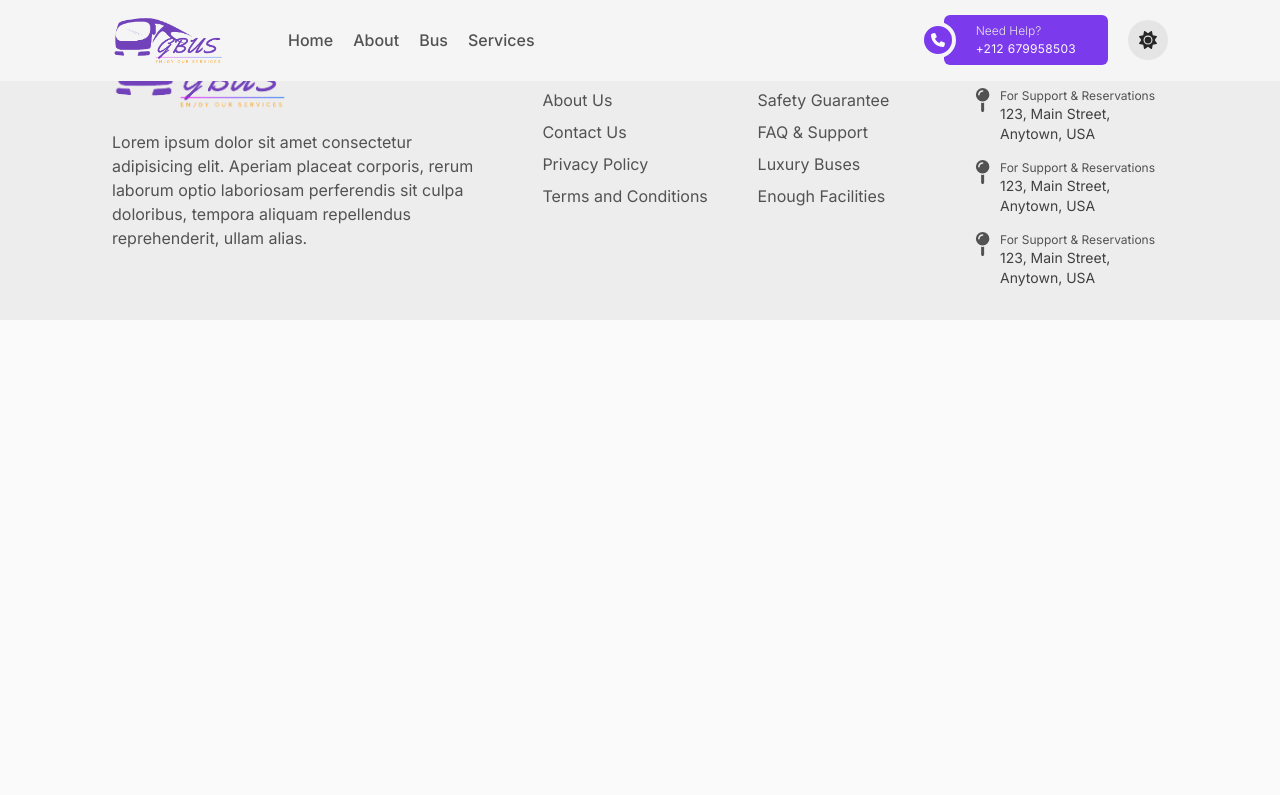
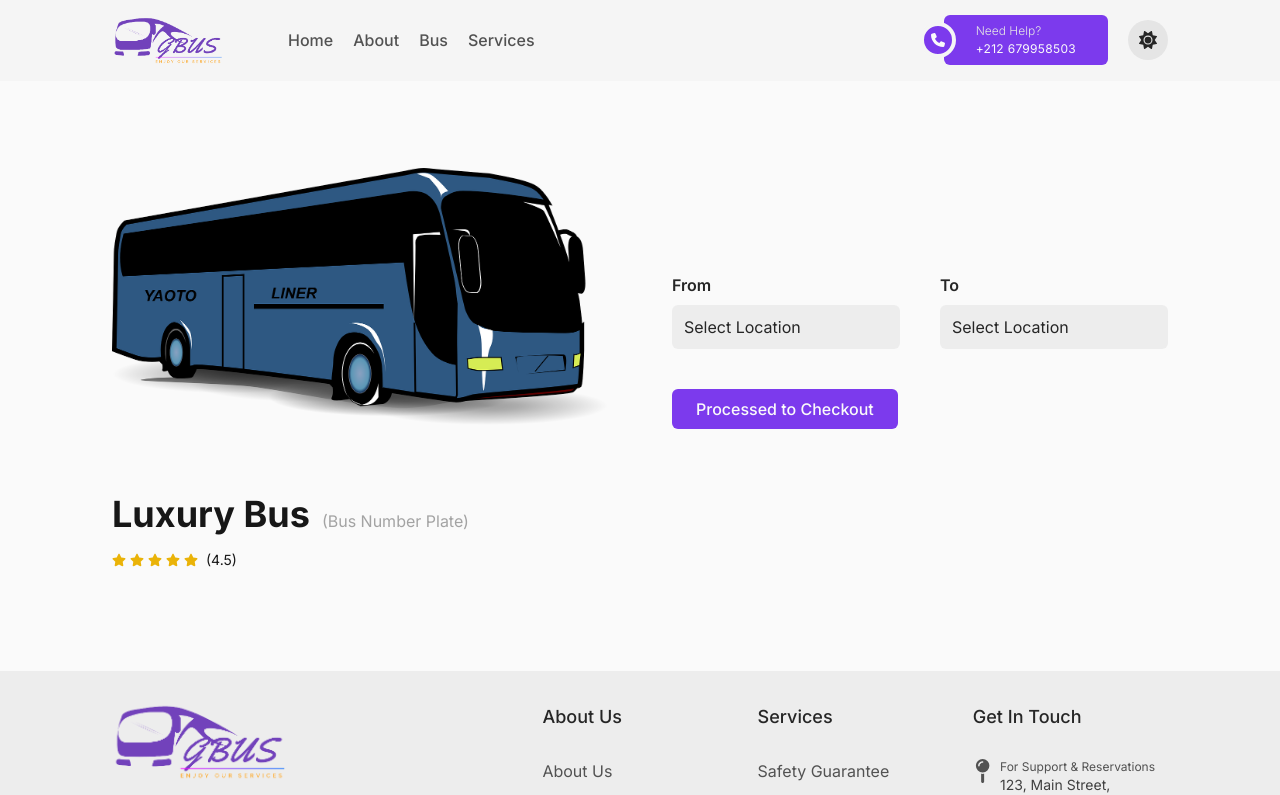
Before and after one commit to Mabdoul/busbookiing, a React (Vite) app: page /bus/bus-details in a window 1280 px wide. Shown: the top 795 px of the page. Built offline with nearby package versions, Linux system fonts and the light colour scheme.

Commit message:
some changes

```diff
--- a/src/App.jsx
+++ b/src/App.jsx
@@ -4,6 +4,7 @@ import Navbar from './components/navbar/Navbar';
 import Footer from './components/footer/Footer';
 import HomeContainer from './pages/home_container/HomeContainer';
 import Bus from './pages/bus/Bus';
+import Detail from './pages/bus/Detail'
 
 function App() {
 
@@ -18,6 +19,7 @@ function App() {
           <Routes>
             <Route path="/" element={<HomeContainer />} />
             <Route path="/bus" element={<Bus />} />
+            <Route path="/bus/bus-details" element={<Detail />} />
           </Routes>
           {/* Footer */}
           <Footer />
--- /dev/null
+++ b/src/components/destination/Destination.jsx
@@ -0,0 +1,67 @@
+import React, { useState } from "react";
+
+const Destination = () => {
+  const [from, setFrom] = useState("");
+  const [to, setTo] = useState("");
+  const handleFromChange = (e) => {
+    setFrom(e.target.value);
+  };
+  const handleToChange = (e) => {
+    setTo(e.target.value);
+  };
+  const isDestinationSelected = from && to;
+
+  return (
+    <div className="w-full.space-y-4">
+      { !isDestinationSelected ? (
+        <div className="w-full grid grid-cols-2 gap-10">
+          <div className="">
+            <label htmlFor="from" className="block mb-2 font-semibold">
+              From
+            </label>
+            <select
+            value={from}
+            onChange={handleFromChange}
+              name="from"
+              id="from"
+              className="w-full appearance-none text-neutral-800 dark:text-neutral-100 placeholder-neutral-400 dark:placeholder:text-neutral-600 inline-block bg-neutral-200/60 dark:bg-neutral-900/60 px-3 h-11 border-neutral-200 dark:border-neutral-900 rounded-md focus:outline-none focus:bg-neutral-100 dark:focus:bg-neutral-900"
+            >
+              <option value="">Select Location</option>
+              <option value="location1">Location 1</option>
+              <option value="location2">Location 2</option>
+              <option value="location3">Location 3</option>
+            </select>
+          </div>
+          <div className="">
+            <label htmlFor="to" className="block mb-2 font-semibold">
+              To
+            </label>
+            <select
+            value={to}
+            onChange={handleToChange}
+              name="to"
+              id="to"
+              className="w-full appearance-none text-neutral-800 dark:text-neutral-100 placeholder-neutral-400 dark:placeholder:text-neutral-600 inline-block bg-neutral-200/60 dark:bg-neutral-900/60 px-3 h-11 border-neutral-200 dark:border-neutral-900 rounded-md focus:outline-none focus:bg-neutral-100 dark:focus:bg-neutral-900"
+            >
+              <option value="">Select Location</option>
+              <option value="location5">Location 5</option>
+              <option value="location6">Location 6</option>
+              <option value="location7">Location 7</option>
+            </select>
+          </div>
+        </div>
+      ) : (
+        <div className="space-y-5">
+            <h1 className="text-xl text-neutral-800 dark:text-neutral-100 font-medium">
+                Your Destination
+            </h1>
+            <div className="w-full flex items-center gao-x-3">
+
+            </div>
+        </div>
+      )}
+    </div>
+  );
+};
+
+export default Destination;
--- a/src/pages/bus/Bus.jsx
+++ b/src/pages/bus/Bus.jsx
@@ -5,7 +5,6 @@ import Bus3 from "../../assets/bus3.png";
 import Bus4 from "../../assets/bus4.png";
 import Bus5 from "../../assets/bus5.png";
 import Bus6 from "../../assets/bus6.png";
-import Bus7 from "../../assets/bus7.png";
 
 import { FaSearch } from "react-icons/fa";
 import { Link } from "react-router-dom";
--- /dev/null
+++ b/src/pages/bus/Detail.jsx
@@ -0,0 +1,56 @@
+import React from "react";
+import Bus from "../../assets/bus9.png";
+import { FaStar } from "react-icons/fa";
+import { Link } from "react-router-dom";
+import Destination from "../../components/destination/Destination";
+
+const Detail = () => {
+  return (
+    <div className="w-full lg:px-28 md:px-16 sm:px-7 px-4 mt-[13ch] mb-[10ch]">
+      <div className="w-full grid grid-cols-2 gap-16 items-center">
+        <div className="col-span-1 space-y-8">
+          <img
+            src={Bus}
+            alt="detail img"
+            className="w-full aspect-[3/2] rounded-md object-contain"
+          />
+          <div className="space-y-4">
+            <h1 className="text-4xl font-bold text-neutral-900 dark:text-neutal-50">
+              Luxury Bus
+              <span className="text-base font-normal text-neutral-400 dark:text-neutral-500 ml-3">
+                (Bus Number Plate)
+              </span>
+            </h1>
+            <div className="flex items-center gap-x-2">
+              <div className="flex items-center gap-x-1 text-sm text-yellow-500 dark:text-yellow-600">
+                <FaStar />
+                <FaStar />
+                <FaStar />
+                <FaStar />
+                <FaStar />
+              </div>
+              <p className="text-neutral-900 dark:text-neutral-200 text-sm font-normal">
+                (4.5)
+              </p>
+            </div>
+          </div>
+        </div>
+        <div className="col-span-1 space-y-10">
+          <div className="space-y-6">
+            {/* Destination card */}
+            <Destination />
+
+            {/* Departure card */}
+          </div>
+
+          {/* checkout Btn */}
+          <div className="flex">
+            <Link to={'bus/bus-details/checkout'} className='w-fit bg-violet-600 text-neutral-50 font-medium text-base px-6 py-2 rounded-md hover:bg-violet-700 ease-in-out duration-300'>Processed to Checkout</Link>
+          </div>
+        </div>
+      </div>
+    </div>
+  );
+};
+
+export default Detail;
```
